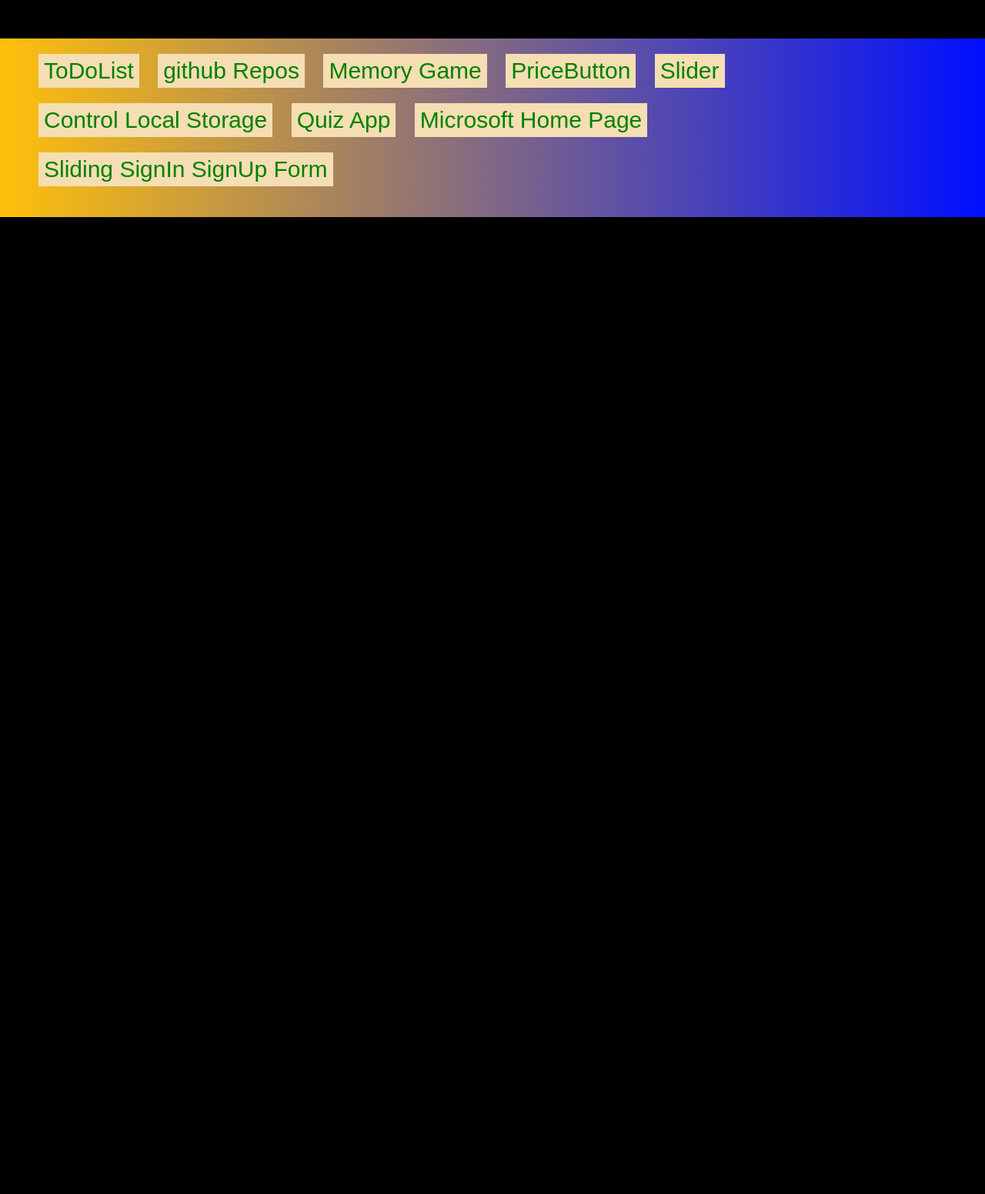
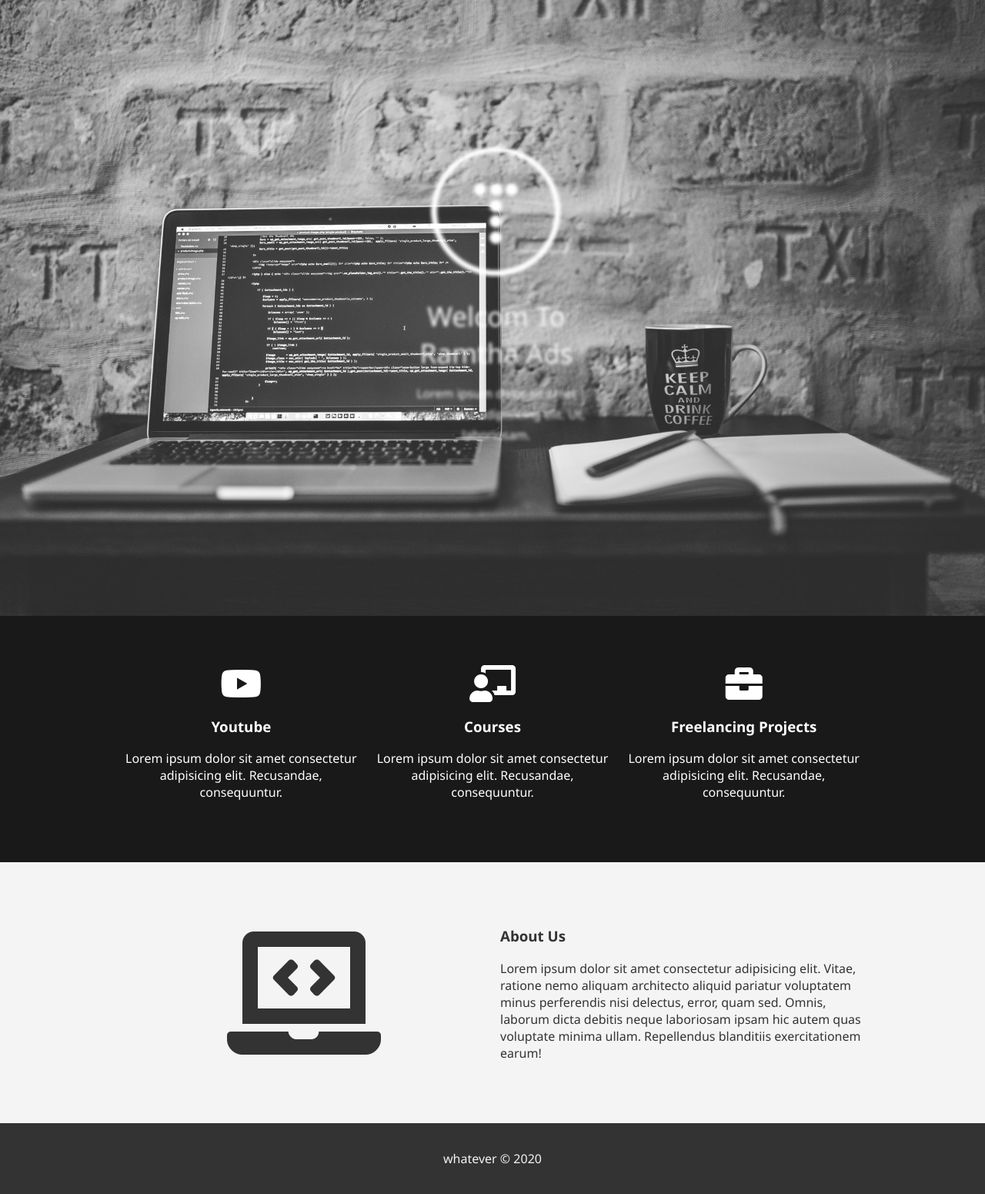
Before and after one commit to AFK111/HTML-CSS-JS-Practices, a PHP site: page /ElegantLandingPage/index.html in a window 1280 px wide. Shown: the whole page at 77% size. Before the commit the page ends 282 px from the top, so only its background shows below. Run offline with PHP 8.4, Linux system fonts and the light colour scheme; some libraries are stand-ins or nearby versions.

Commit message:
some edit and 11

```diff
--- /dev/null
+++ b/AJAX/test.php
@@ -0,0 +1,5 @@
+<?php
+    echo '{"name":"' .$_POST['name'] . '" , "description":"data from server page test.php" }' ;
+?>
+
+    <h1>this is html from server page test.php</h1>
--- /dev/null
+++ b/ElegantLandingPage/index.html
@@ -0,0 +1,71 @@
+<!DOCTYPE html>
+<html lang="en">
+<head>
+    <meta charset="UTF-8">
+    <meta name="viewport" content="width=device-width, initial-scale=1.0">
+    <meta http-equiv="X-UA-Compatible" content="ie=edge">
+    <link rel="stylesheet" href="https://cdnjs.cloudflare.com/ajax/libs/font-awesome/5.12.1/css/all.min.css" integrity="sha256-mmgLkCYLUQbXn0B1SRqzHar6dCnv9oZFPEC1g1cwlkk=" crossorigin="anonymous" />
+    <link rel="stylesheet" href="style.css">
+    <title>LandingPage</title>
+</head>
+<body>
+
+    <!-- Start Header -->
+    <header class="showcase">
+        <div class="content">
+            <img src="imgs/logo.png" class="logo" alt="RamthaFC">
+            <div class="title">Welcom To Ramtha Ads</div>
+            <div class="text">Lorem ipsum dolor sit amet consectetur adipisicing elit. Ut, laboriosam.</div>
+        </div>
+    </header>
+    <!-- End Header -->
+
+    <!-- Start Services -->
+    <section class="services">
+        <div class="container grid-3 center">
+            <div>
+                <i class="fab fa-youtube fa-3x"></i>
+                <h3>Youtube</h3>
+                <p>Lorem ipsum dolor sit amet consectetur adipisicing elit. Recusandae, consequuntur.</p>
+            </div>
+
+            <div>
+                <i class="fas fa-chalkboard-teacher fa-3x"></i>
+                <h3>Courses</h3>
+                <p>Lorem ipsum dolor sit amet consectetur adipisicing elit. Recusandae, consequuntur.</p>
+            </div>
+
+            <div>
+                <i class="fas fa-briefcase fa-3x"></i>
+                <h3>Freelancing Projects</h3>
+                <p>Lorem ipsum dolor sit amet consectetur adipisicing elit. Recusandae, consequuntur.</p>
+            </div>
+        </div>
+
+    </section>
+    <!-- End Services -->
+
+    <!-- Start About -->
+    <section class="about bg-light">
+        <div class="container">
+            <div class="grid-2">
+                <div class="center">
+                    <i class="fas fa-laptop-code fa-10x"></i>
+                </div>
+                <div>
+                    <h3>About Us</h3>
+                    <p>Lorem ipsum dolor sit amet consectetur adipisicing elit. Vitae, ratione nemo aliquam architecto aliquid pariatur voluptatem minus perferendis nisi delectus, error, quam sed. Omnis, laborum dicta debitis neque laboriosam ipsam hic autem quas voluptate minima ullam. Repellendus blanditiis exercitationem earum!</p>
+                </div>
+            </div>
+        </div>
+    </section>
+    <!-- End About -->
+
+
+    <!-- Start Footer -->
+    <footer class="center bg-dark">
+        <p>whatever &copy; 2020</p>
+    </footer>
+    <!-- End Footer -->
+</body>
+</html>
--- /dev/null
+++ b/ElegantLandingPage/style.css
@@ -0,0 +1,149 @@
+body{
+    background-color: rgba(0, 0, 0, .9);
+    margin: 0;
+    color:#fff;
+    font-family: 'Segoe UI', Tahoma, Geneva, Verdana, sans-serif;
+}
+
+.container{
+    max-width: 960px;
+    margin: auto;
+    overflow: hidden;
+    padding: 4rem 1rem;
+}
+
+.center{
+    text-align: center;
+    margin: auto;
+}
+.bg-light{
+    background:#f4f4f4;
+    color: #333;
+}
+.bg-dark{
+    background:#333;
+    color: #f4f4f4;
+}
+
+/* Star Showcase */
+.showcase::after{
+    content: '';
+    height: 100vh;
+    width: 100%;
+    background-image: url("imgs/showcase.jpg");
+    background-size: cover;
+    background-repeat: no-repeat;
+    background-position: center;
+    display: block;
+    filter: blur(10px);
+    -webkit-filter: blur(10px);
+    transition: all 1000ms;
+}
+
+.showcase:hover::after{
+    filter: blur(0px);
+    -webkit-filter: blur(0px);
+}
+.showcase:hover .content{
+    filter: blur(2px);
+    -webkit-filter: blur(2px);
+}
+
+
+.showcase .content{
+    position: absolute;
+    z-index: 1;
+    top: 10%;
+    left: 50%;
+    margin-top: 105px;
+    margin-left: -145px;
+    width:300px;
+    height: 350px;
+    text-align: center;
+    transition: all 1000ms;
+}
+.showcase .content .logo{
+    height: 180px;
+    width: 180px;
+}
+.showcase .content .title{
+    font-size: 2.2rem;
+    margin-top: 1rem;
+}
+.showcase .content .text{
+    line-height: 1.7;
+    margin-top: 1rem;
+}
+
+/* End Showcase */
+
+/* Start Services */
+.grid-3{
+    display: grid;
+    gap: 20px;
+    grid-template-columns: 1fr 1fr 1fr;
+}
+/* End Services */
+
+/* Start About */
+.grid-2{
+    display: grid;
+    gap: 20px;
+    grid-template-columns: 1fr 1fr;
+}
+/* End About */
+
+/* Start Footer */
+footer p{
+    margin: 0;
+    padding: 2.2rem;
+}
+/* End Footer */
+
+
+
+/* Start Media Query */
+
+@media(max-width:560px){
+
+    .showcase::after{
+    height: 50vh;
+    }
+
+    .showcase .content{
+        top:5%;
+        margin-top: 5px;
+    }
+    .showcase .content .logo{
+        height: 140px;
+        width: 140px;
+    }
+    .showcase .content .text{
+        display: none;
+    }
+
+    .grid-3 , .grid-2{
+        grid-template-columns: 1fr;
+    }
+
+    .services div div{
+        border-bottom: #333 dashed 1px;
+        padding: 1.2rem 1rem;
+    }
+
+}
+
+
+@media(max-height:550px){  /* For landscape screen [flip the screen]*/
+
+    .showcase .content{
+        top:5%;
+        margin-top: 5px;
+    }
+
+     .showcase .content .text {
+        display: none;
+    }
+
+}
+/* End Media Query */
--- a/MicrosoftHomePage/style.css
+++ b/MicrosoftHomePage/style.css
@@ -249,6 +249,8 @@
 /* End Footer */
 
 
+/* Start Medeia Query */
+
 @media(max-width:700px){
     .menu-btn{
         display: block;
@@ -335,3 +337,5 @@
         margin-top: 30px;
     }
 }
+
+/* End Medeia Query */
--- a/index.html
+++ b/index.html
@@ -15,6 +15,8 @@
 		<a href="QuizApp">Quiz App</a>
 		<a href="MicrosoftHomePage">Microsoft Home Page</a>
 		<a href="SlidingSignInUpForm">Sliding SignIn SignUp Form</a>
+		<a href="ElegantLandingPage">Elegant Landing Page</a>
+		<a href="CSSLoaderBooks">CSS Loader-Books</a>
 	</div>
 </body>
 </html>
```
Also changed, not shown: AJAX/index.html (added, +41 -0 lines), CSSLoaderBooks/index.html (added, +22 -0 lines), CSSLoaderBooks/style.css (added, +53 -0 lines), ElegantLandingPage/imgs/logo.png (added), ElegantLandingPage/imgs/showcase.jpg (added), PriceButton/index.html (renamed from PriceButton/index.php), PriceButton/test.html (renamed from PriceButton/test.php).
